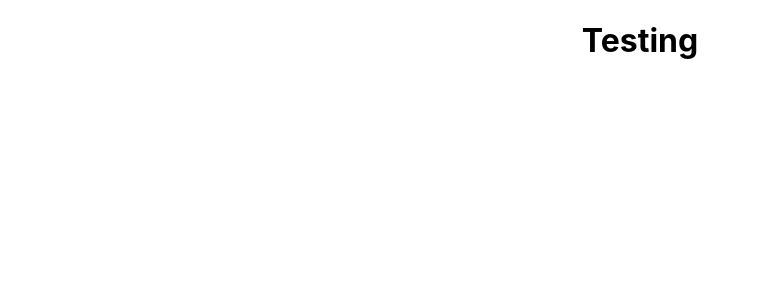
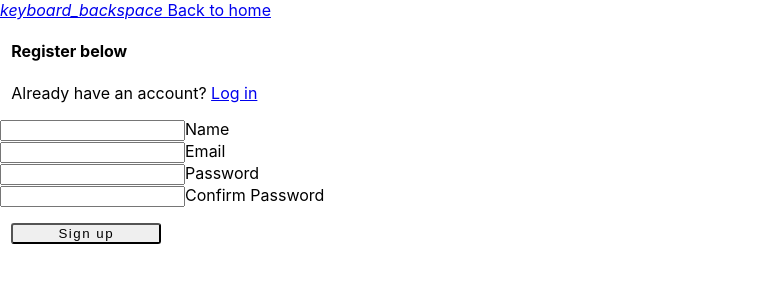
Before and after one commit to zipesb/team67-project1, a React (Create React App) app in the folder classhub/: page /register in a window 1280 px wide. Shown: the top 300 px of the page, without its empty margins (0-760 px from the left). Built offline with nearby package versions, Linux system fonts and the light colour scheme.

Commit message:
added front end

```diff
--- /dev/null
+++ b/classhub/src/components/Login.js
@@ -0,0 +1,83 @@
+import React, { Component } from "react";
+import { Link } from "react-router-dom";
+class Login extends Component {
+  constructor() {
+    super();
+    this.state = {
+      email: "",
+      password: "",
+      errors: {}
+    };
+  }
+onChange = e => {
+    this.setState({ [e.target.id]: e.target.value });
+  };
+onSubmit = e => {
+    e.preventDefault();
+const userData = {
+      email: this.state.email,
+      password: this.state.password
+    };
+console.log(userData);
+  };
+render() {
+    const { errors } = this.state;
+return (
+      <div className="container">
+        <div style={{ marginTop: "4rem" }} className="row">
+          <div className="col s8 offset-s2">
+            <Link to="/" className="btn-flat waves-effect">
+              <i className="material-icons left">keyboard_backspace</i> Back to
+              home
+            </Link>
+            <div className="col s12" style={{ paddingLeft: "11.250px" }}>
+              <h4>
+                <b>Login</b> below
+              </h4>
+              <p className="grey-text text-darken-1">
+                Don't have an account? <Link to="/register">Register</Link>
+              </p>
+            </div>
+            <form noValidate onSubmit={this.onSubmit}>
+              <div className="input-field col s12">
+                <input
+                  onChange={this.onChange}
+                  value={this.state.email}
+                  error={errors.email}
+                  id="email"
+                  type="email"
+                />
+                <label htmlFor="email">Email</label>
+              </div>
+              <div className="input-field col s12">
+                <input
+                  onChange={this.onChange}
+                  value={this.state.password}
+                  error={errors.password}
+                  id="password"
+                  type="password"
+                />
+                <label htmlFor="password">Password</label>
+              </div>
+              <div className="col s12" style={{ paddingLeft: "11.250px" }}>
+                <button
+                  style={{
+                    width: "150px",
+                    borderRadius: "3px",
+                    letterSpacing: "1.5px",
+                    marginTop: "1rem"
+                  }}
+                  type="submit"
+                  className="btn btn-large waves-effect waves-light hoverable blue accent-3"
+                >
+                  Login
+                </button>
+              </div>
+            </form>
+          </div>
+        </div>
+      </div>
+    );
+  }
+}
+export default Login;
--- /dev/null
+++ b/classhub/src/components/Register.js
@@ -0,0 +1,107 @@
+import React, { Component } from "react";
+import { Link } from "react-router-dom";
+class Register extends Component {
+  constructor() {
+    super();
+    this.state = {
+      name: "",
+      email: "",
+      password: "",
+      password2: "",
+      errors: {}
+    };
+  }
+onChange = e => {
+    this.setState({ [e.target.id]: e.target.value });
+  };
+onSubmit = e => {
+    e.preventDefault();
+const newUser = {
+      name: this.state.name,
+      email: this.state.email,
+      password: this.state.password,
+      password2: this.state.password2
+    };
+console.log(newUser);
+  };
+render() {
+    const { errors } = this.state;
+return (
+      <div className="container">
+        <div className="row">
+          <div className="col s8 offset-s2">
+            <Link to="/" className="btn-flat waves-effect">
+              <i className="material-icons left">keyboard_backspace</i> Back to
+              home
+            </Link>
+            <div className="col s12" style={{ paddingLeft: "11.250px" }}>
+              <h4>
+                <b>Register</b> below
+              </h4>
+              <p className="grey-text text-darken-1">
+                Already have an account? <Link to="/login">Log in</Link>
+              </p>
+            </div>
+            <form noValidate onSubmit={this.onSubmit}>
+              <div className="input-field col s12">
+                <input
+                  onChange={this.onChange}
+                  value={this.state.name}
+                  error={errors.name}
+                  id="name"
+                  type="text"
+                />
+                <label htmlFor="name">Name</label>
+              </div>
+              <div className="input-field col s12">
+                <input
+                  onChange={this.onChange}
+                  value={this.state.email}
+                  error={errors.email}
+                  id="email"
+                  type="email"
+                />
+                <label htmlFor="email">Email</label>
+              </div>
+              <div className="input-field col s12">
+                <input
+                  onChange={this.onChange}
+                  value={this.state.password}
+                  error={errors.password}
+                  id="password"
+                  type="password"
+                />
+                <label htmlFor="password">Password</label>
+              </div>
+              <div className="input-field col s12">
+                <input
+                  onChange={this.onChange}
+                  value={this.state.password2}
+                  error={errors.password2}
+                  id="password2"
+                  type="password"
+                />
+                <label htmlFor="password2">Confirm Password</label>
+              </div>
+              <div className="col s12" style={{ paddingLeft: "11.250px" }}>
+                <button
+                  style={{
+                    width: "150px",
+                    borderRadius: "3px",
+                    letterSpacing: "1.5px",
+                    marginTop: "1rem"
+                  }}
+                  type="submit"
+                  className="btn btn-large waves-effect waves-light hoverable blue accent-3"
+                >
+                  Sign up
+                </button>
+              </div>
+            </form>
+          </div>
+        </div>
+      </div>
+    );
+  }
+}
+export default Register;
--- a/classhub/src/index.js
+++ b/classhub/src/index.js
@@ -1,13 +1,20 @@
 import React from 'react';
 import ReactDOM from 'react-dom';
 import './index.css';
+import { BrowserRouter as Router, Route, Routes } from "react-router-dom";
 import App from './App';
+import Login from "./components/Login";
+import Register from "./components/Register";
 import reportWebVitals from './reportWebVitals';
 
 ReactDOM.render(
-  <React.StrictMode>
-    <App />
-  </React.StrictMode>,
+  <Router>
+    <Routes>
+      <Route path="/" element={<App />} />
+      <Route path="/login" element={<Login />} />
+      <Route path="/register" element={<Register />} />
+    </Routes>
+  </Router>,
   document.getElementById('root')
 );
 
```
